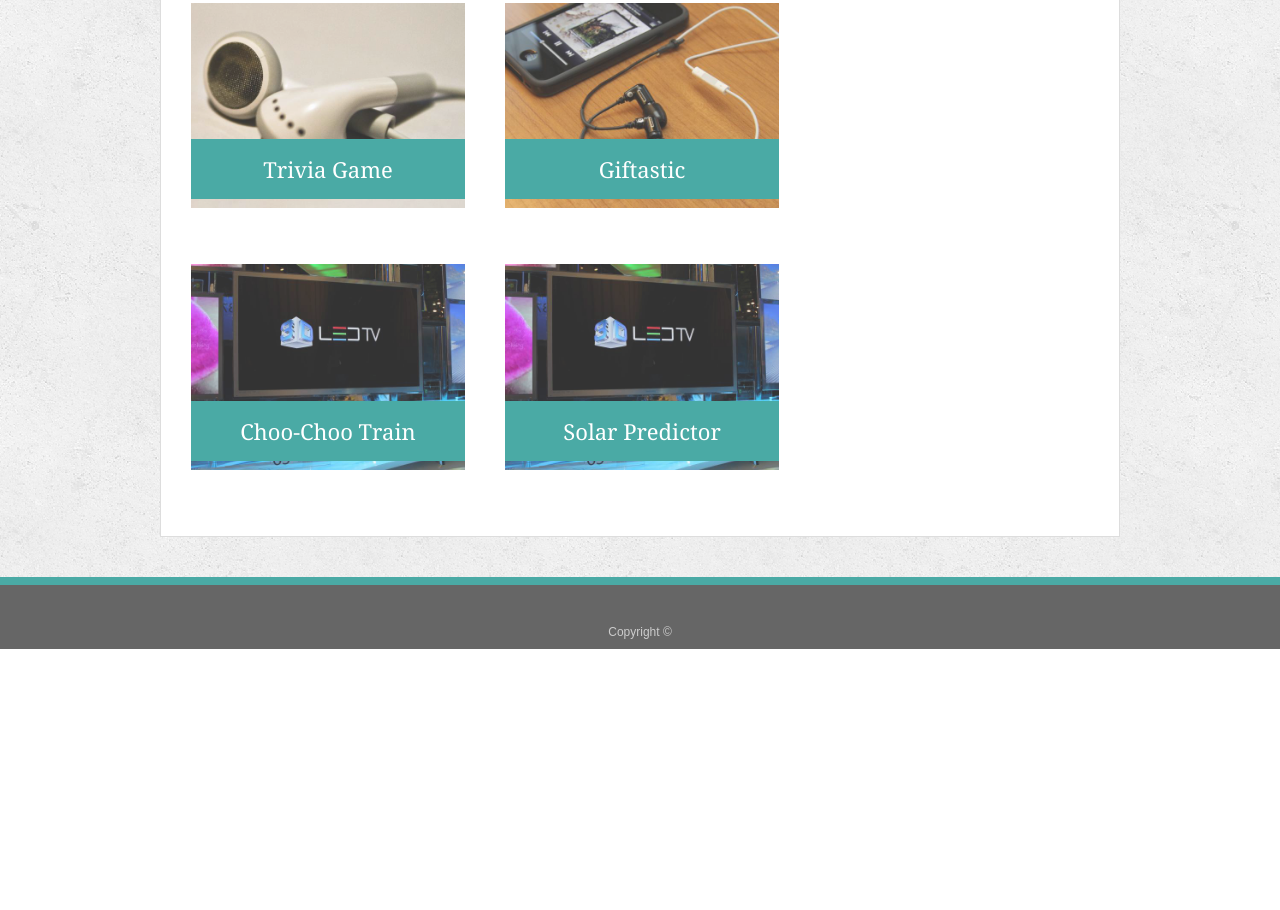
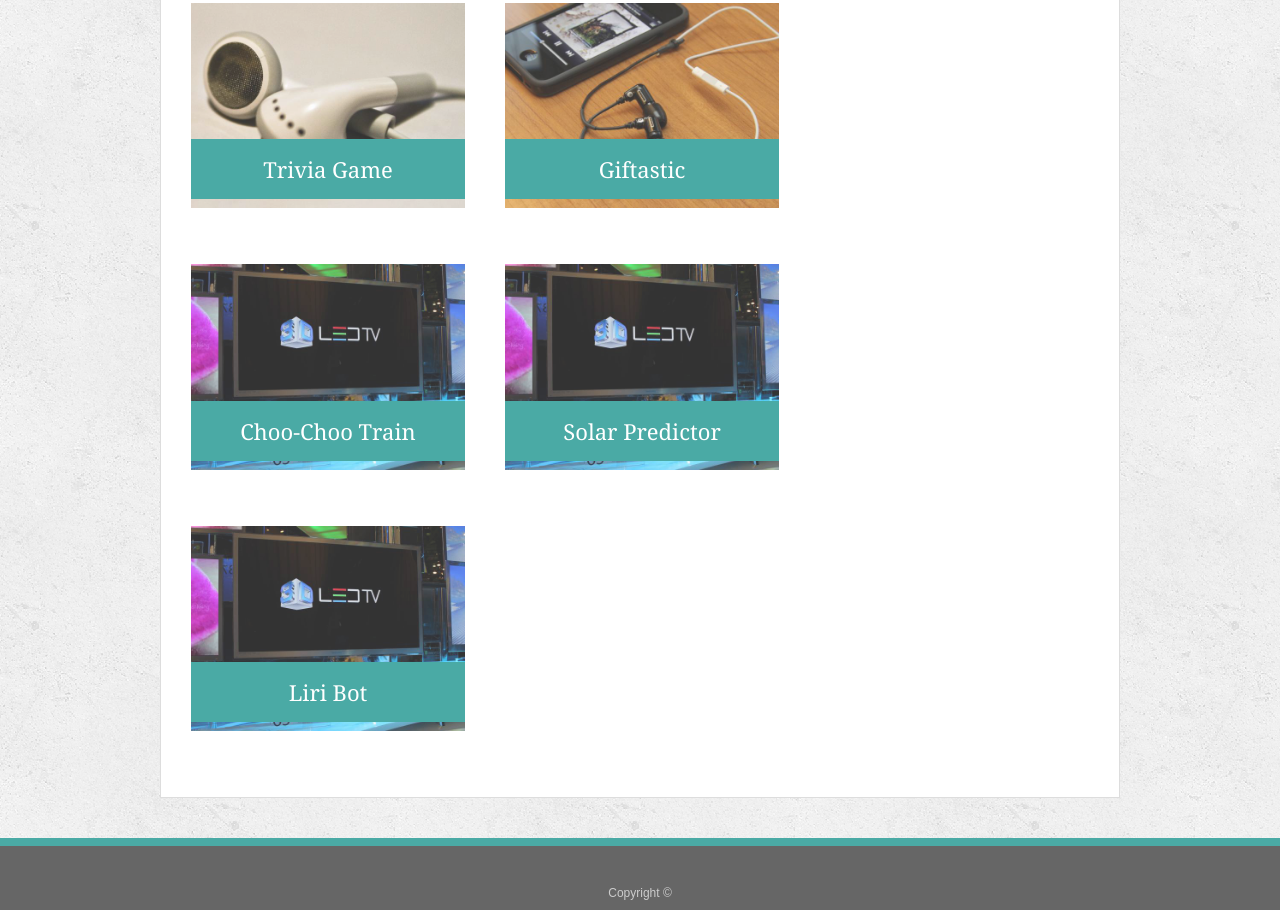
Before and after one commit to brianturk/Responsive-Portfolio, a plain HTML site: page portfolio.html in a window 1280 px wide. Shown: the part 532-1442 px from the top of the page. Before the commit the page ends 1181 px from the top, so only its background shows below. Drawn offline with Linux system fonts and the light colour scheme.

Commit message:
added Liri Bot to portfolio

```diff
--- a/portfolio.html
+++ b/portfolio.html
@@ -55,6 +55,14 @@
 
         <h3>Solar Predictor</h3></a>
       </div>
+      <div class="work">
+        <a href="https://github.com/brianturk/liri-node-app"><img src="assets/images/technics-q-c-640-480-9.jpg" alt="Liri Bot">
+
+        <h3>Liri Bot</h3></a>
+      </div>
+
+
+
 
     </section>
 
```
